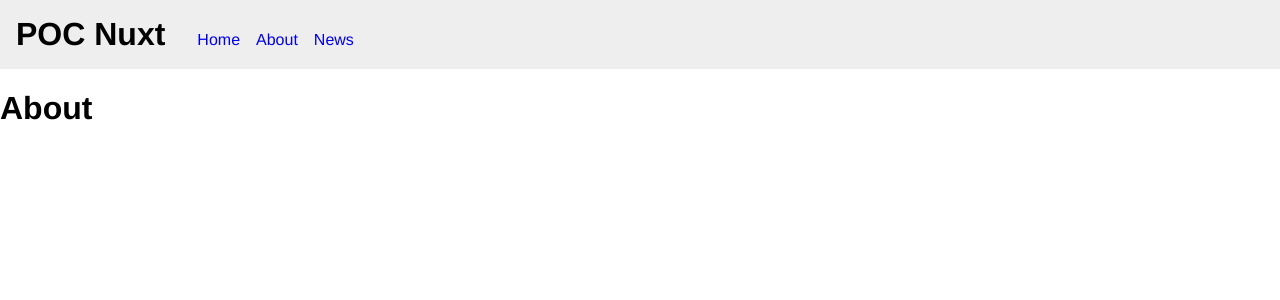
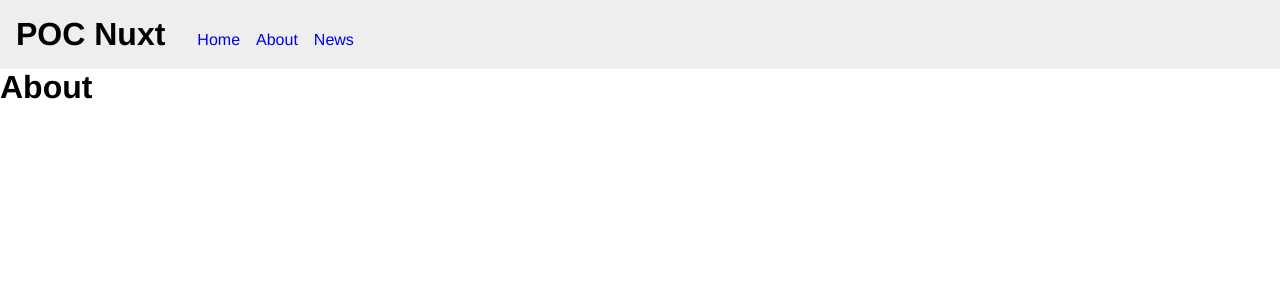
Before and after one commit to hanamura/poc-nuxt, a Nuxt app: page /about in a window 1280 px wide. Shown: the top 300 px of the page. Built offline with nearby package versions, Linux system fonts and the light colour scheme.

Commit message:
Add local styles

```diff
--- a/pages/about.vue
+++ b/pages/about.vue
@@ -1,3 +1,9 @@
 <template>
-  <h1>About</h1>
+  <h1 class="about-title">About</h1>
 </template>
+
+<style scoped>
+.about-title {
+  margin: 0;
+}
+</style>
```
